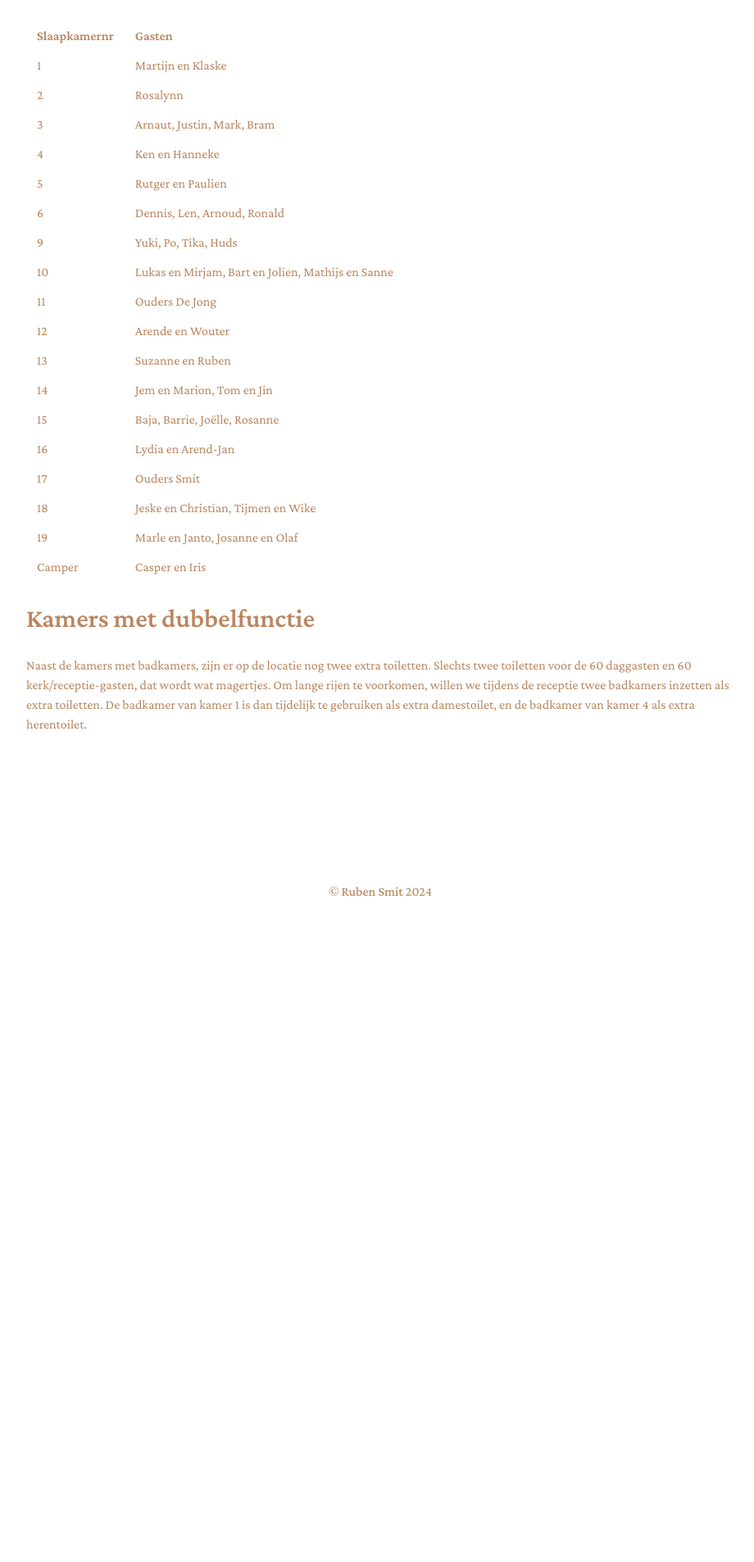
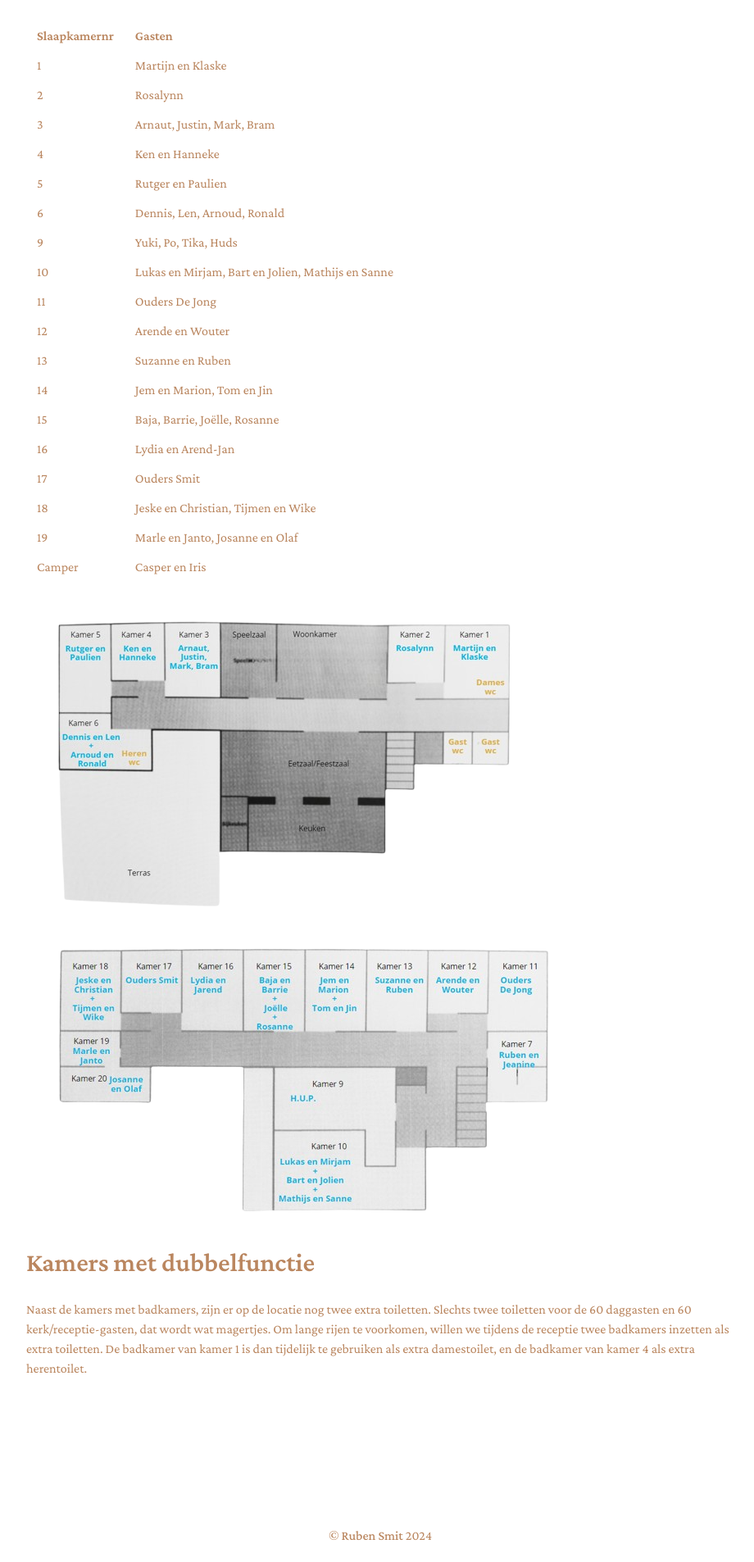
Before and after one commit to RubenSmit/bruiloftjeanineenruben.nl, a Jekyll site: the page built from kamers.markdown, in a window 1280 px wide. Shown: the part 854-2760 px from the top of the page at 82% size, without its empty margins (176-1096 px from the left). Built offline with Jekyll 4.4.1, drawn with Linux system fonts in a browser that asks for light colours; before the commit the page ends 1974 px from its top, so only the background shows below that.

Commit message:
Update kamers.markdown
Plaatjes erbij

```diff
--- a/kamers.markdown
+++ b/kamers.markdown
@@ -26,5 +26,9 @@ layout: default
 | 19 | Marle en Janto, Josanne en Olaf |
 | Camper | Casper en Iris |
 
+![Een plattegrond van de kamerindeling - begane grond, Huize de Eik in Slagharen](/images/Begane grond.png)
+
+![Een plattegrond van de kamerindeling - eerste verdieping, Huize de Eik in Slagharen](/images/Eerste verdieping.png)
+
 ## Kamers met dubbelfunctie
 Naast de kamers met badkamers, zijn er op de locatie nog twee extra toiletten. Slechts twee toiletten voor de 60 daggasten en 60 kerk/receptie-gasten, dat wordt wat magertjes. Om lange rijen te voorkomen, willen we tijdens de receptie twee badkamers inzetten als extra toiletten. De badkamer van kamer 1 is dan tijdelijk te gebruiken als extra damestoilet, en de badkamer van kamer 4 als extra herentoilet.
```
